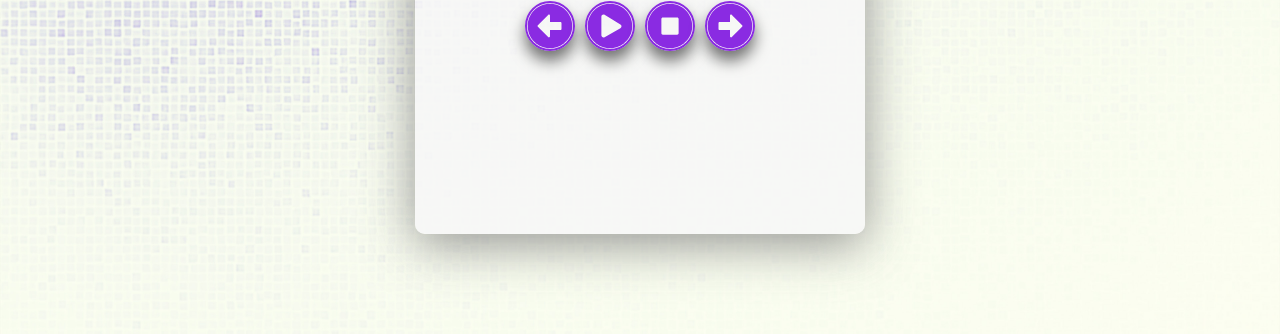
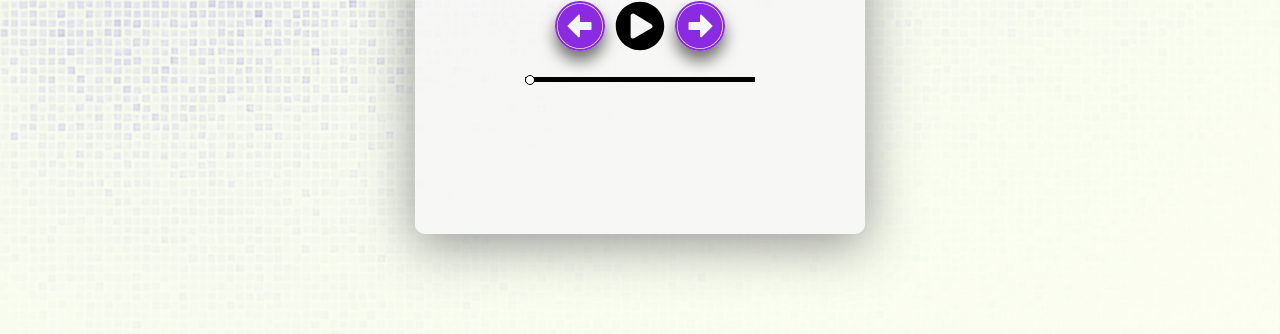
Before and after one commit to abdallahabusedo/music-player, a React app: page / in a window 1280 px wide. Shown: the part 466-800 px from the top of the page. Built offline with nearby package versions, Linux system fonts and the light colour scheme; a web font is replaced by a local one.

Commit message:
Play mode

```diff
--- a/src/components/App.css
+++ b/src/components/App.css
@@ -1,7 +1,9 @@
 * {
   margin: 0;
   padding: 0;
-  font-family: 'MuseoModerno', cursive;
+  font-family: 'MuseoModerno',
+    cursive;
+  outline: none;
 }
 
 .App {
@@ -10,6 +12,7 @@
   display: flex;
   justify-content: center;
   align-items: center;
+  outline: none;
 }
 
 .app-wrapper {
@@ -21,6 +24,7 @@
   box-sizing: border-box;
   border-radius: 10px;
   box-shadow: 0 10px 50px rgba(123, 123, 123, 0.802);
+  outline: none;
 }
 
 .main {
@@ -29,6 +33,7 @@
   align-items: space-between;
   margin-bottom: 50px;
   width: 100%;
+  outline: none;
 }
 
 .background {
@@ -39,6 +44,7 @@
   justify-content: center;
   align-items: center;
   z-index: -1;
+  outline: none;
 }
 
 .SongImg {
@@ -52,10 +58,12 @@
   margin-top: 30px;
   border-radius: 100%;
   box-shadow: 0 15px 15px rgba(8, 8, 8, 0.802);
+  outline: none;
 }
 
 .container {
   text-align: center;
+  outline: none;
 }
 
 .clicks {
@@ -66,6 +74,7 @@
   background-color: transparent;
   border: 0;
   margin-left: 5px;
+  outline: none;
   margin-right: 5px;
 }
 
@@ -73,8 +82,65 @@
   border: 2px solid blueviolet;
   color: blueviolet;
   border-radius: 100%;
+  outline: none;
   box-shadow: 0 10px 15px rgba(8, 8, 8, 0.557);
 }
+
 h2 {
-  font-family: 'Playfair Display', serif;
+  font-family: 'Playfair Display',
+  serif;
+  outline: none;
 }
+
+.SongProc {
+  appearance: none;
+  height: 5px;
+  width: 230px;
+  z-index: 2;
+  background-color: rgb(0, 0, 0);
+  outline: none;
+}
+
+.SongProc::-webkit-slider-thumb {
+  appearance: none;
+  width: 5px;
+  height: 5px;
+  border: 0;
+}
+
+.SongProc::-moz-range-progress {
+  height: 5px;
+  background-color: rgb(255, 255, 255);
+}
+
+input[type=range]:focus {
+  outline: none;
+  /* Removes the blue border. You should probably do some kind of focus styling for accessibility reasons though. */
+}
+
+input[type=range]::-ms-track {
+  width: 100%;
+  cursor: pointer;
+
+  /* Hides the slider so custom styles can be added */
+  background: transparent;
+  border-color: transparent;
+  color: transparent;
+}
+
+input[type=range]::-webkit-slider-thumb {
+  -webkit-appearance: none;
+  border: 1px solid #000000;
+  height: 10px;
+  width: 10px;
+  border-radius: 555px;
+  background: #ffffff;
+  cursor: pointer;
+  /* You need to specify a margin in Chrome, but in Firefox and IE it is automatic */
+
+}
+
+input[type=range]::range-progress {
+  z-index: 3;
+  background-color: aliceblue;
+}
--- a/src/components/App.js
+++ b/src/components/App.js
@@ -1,14 +1,66 @@
-import React from 'react';
+import React, {Component} from 'react';
 import './App.css';
 import Mic from './../assets/images/mic.jpg';
 import back from './../assets/images/back.jpg';
 import Buttons from './buttons';
+import Tomorrow from './../assets/songs/Tomorrow.mp3';
+import StressOut from './../assets/songs/StressedOut.mp3';
+export class App extends Component {
+  constructor(props) {
+    super(props);
 
-function App() {
+    this.state = {
+      SongSrc: [{Tomorrow}, {StressOut}, {Tomorrow}, {StressOut}, {Tomorrow}],
+      SongIndex: 0,
+      PlayPause: true,
+    };
+  }
+
+  Play = () => {
+    let song = document.getElementById('Song');
+    if (this.state.PlayPause) {
+      song.play();
+      this.setState({PlayPause: false});
+      console.log('ON');
+    } else {
+      song.pause();
+      this.setState({PlayPause: true});
+      console.log('Off');
+    }
+  };
+
+  Prev = () => {
+    this.setState({SongIndex: this.state.SongIndex - 1});
+    if (this.state.SongIndex < 0) {
+      this.setState({SongIndex: 5});
+    }
+    document.getElementById('Song').src = this.state.SongSrc[
+      this.state.SongIndex
+    ];
+    this.Play();
+  };
+  Next = () => {
+    this.setState({SongIndex: this.state.SongIndex + 1});
+    if (this.state.SongIndex > 5) {
+      this.setState({SongIndex: 0});
+    }
+    document.getElementById('Song').src = this.state.SongSrc[
+      this.state.SongIndex
+    ];
+    this.Play();
+  };
+
+  BarProcess = () => {
+    const BarProg = document.querySelector('#SongProc');
+    BarProg.max = document.getElementById('Song').duration;
+    BarProg.value = document.getElementById('Song').currentTime;
+    setInterval(this.BarProcess, 700);
+  };
+  render() {
     return (
       <div className="App">
         <img src={back} alt="background" className="background"></img>
-
+        <audio loop src={StressOut} id="Song"></audio>
         <div className="app-wrapper">
           <div className="main">
             <img src={Mic} alt="songImage" className="SongImg"></img>
@@ -16,10 +68,16 @@ function App() {
           <div className="container">
             <h2>song title</h2>
           </div>
-        <Buttons />
+          <Buttons
+            Play={this.Play}
+            PlayPause={this.state.PlayPause}
+            Next={this.Next}
+            Prev={this.Prev}
+          />
         </div>
       </div>
     );
   }
+}
 
 export default App;
--- a/src/components/buttons.js
+++ b/src/components/buttons.js
@@ -1,22 +1,38 @@
 import React from 'react';
 import './App.css';
-function Buttons() {
+class Buttons extends React.Component {
+  handleChange = (event) => {
+    this.setState({value: event.target.value});
+    console.log(event.target.value);
+  };
+  render = () => {
     return (
-    <div className="container ">
-      <button className="clicks">
+      <div className="container">
+        <button className="clicks" onClick={this.props.Prev}>
           <i className="fas fa-arrow-alt-circle-left click"></i>
         </button>
-      <button className="clicks">
-        <i className="fas fa-play-circle click"></i>
+        <button className="clicks" onClick={this.props.Play}>
+          <span>
+            <i
+              class={this.props.PlayPause ? 'fa fa-play-circle' : 'fa fa-stop'}
+            ></i>
+          </span>
         </button>
-      <button className="clicks">
-        <i className="fas fa-stop-circle click"></i>
-      </button>
-      <button className="clicks">
+        <button className="clicks" onClick={this.props.Next}>
           <i className="fas fa-arrow-alt-circle-right click"></i>
         </button>
+        <input
+          type="range"
+          min="0"
+          max=""
+          onChange={this.handleChange}
+          defaultValue="0"
+          className="SongProc"
+          id="SongProc"
+        />
       </div>
     );
+  };
 }
 
 export default Buttons;
```
Also changed, not shown: 3 other files. Lines whose indentation alone changed are shown as unchanged.
